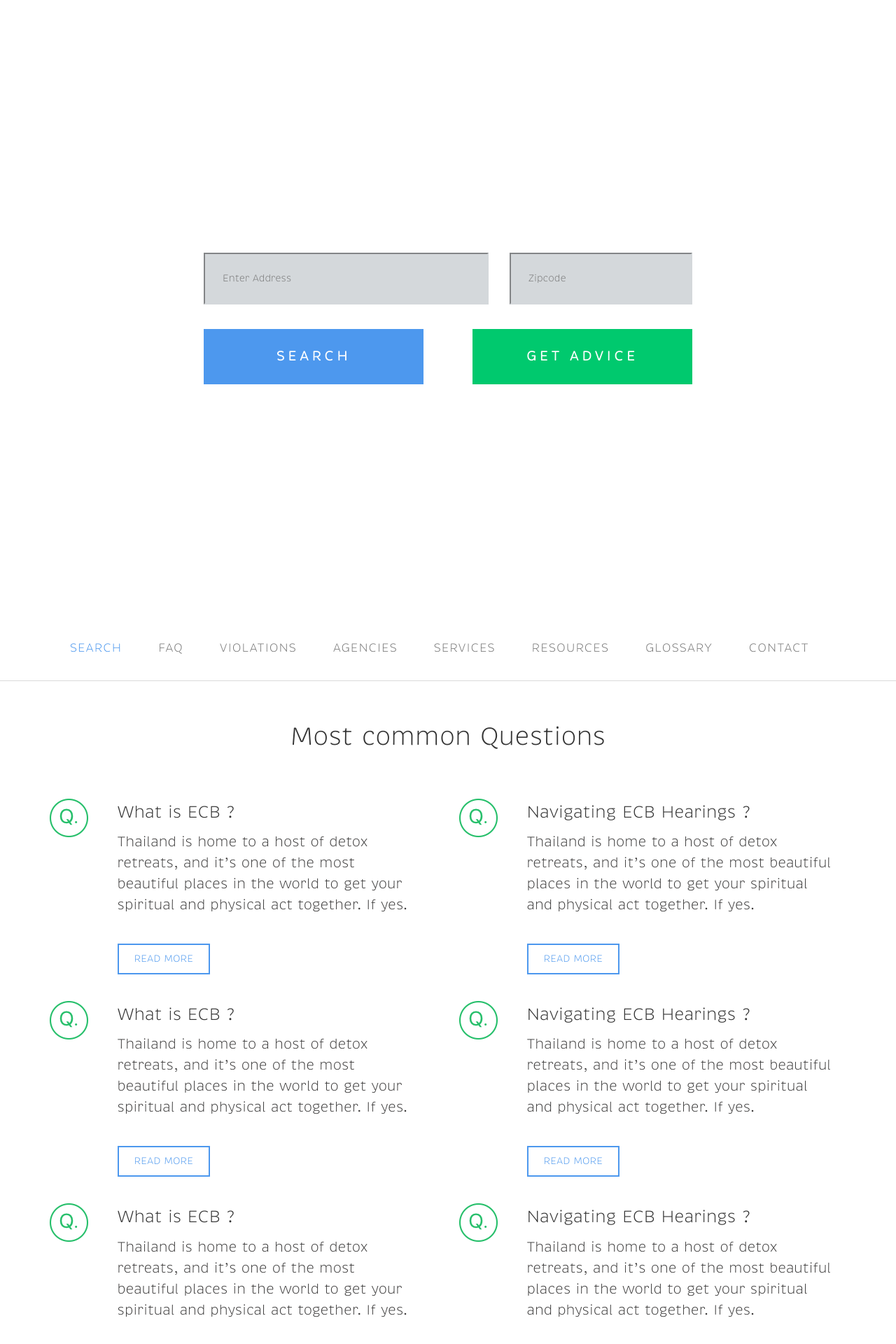
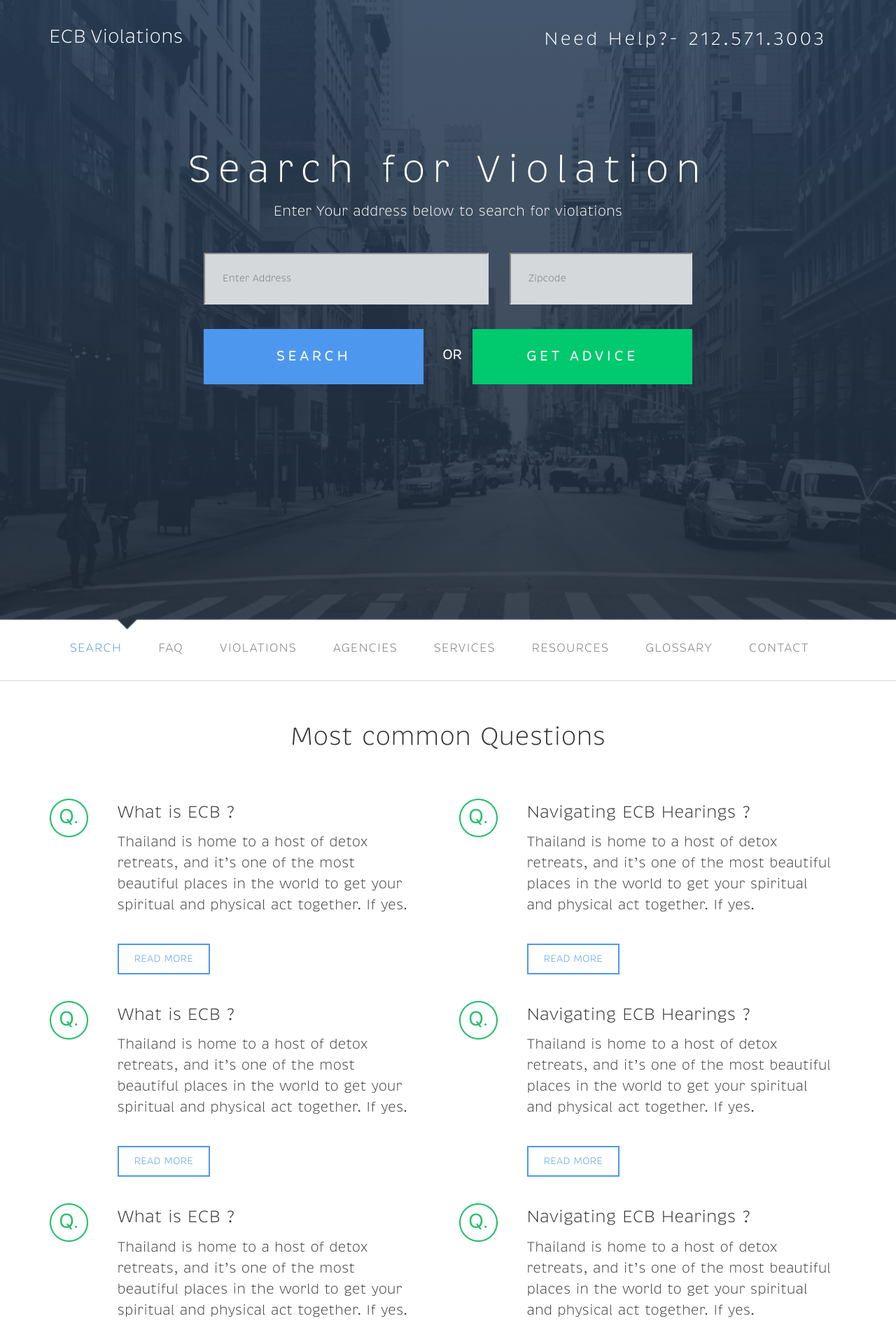
Before and after one commit to preetiksingh/digifront, a Jekyll site: the page built from index.html, in a window 1280 px wide. Shown: the top 1920 px of the page at 70% size. Built offline with Jekyll 4.4.1, drawn with Linux system fonts in a browser that asks for light colours; nearby versions of some CDN libraries.

Commit message:
Changes in landing.scss

```diff
--- a/_sass/_landing.scss
+++ b/_sass/_landing.scss
@@ -1,5 +1,5 @@
 #landing {
-	background-image: url('{{ site.baseurl }}/images/background-hero.png');
+	background-image: url('../images/background-hero.png');
 	background-size: cover;
 	background-position: 21% ;
 	height: 100vh;
```
